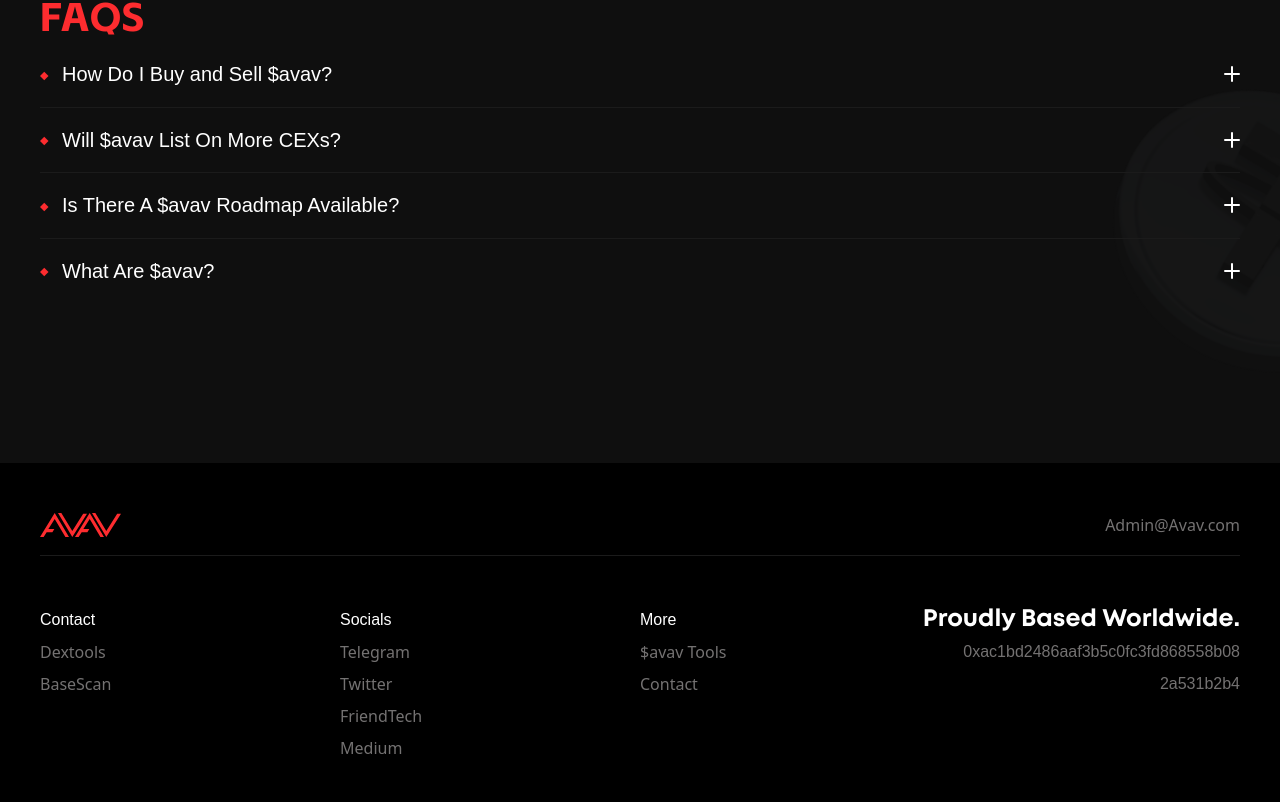
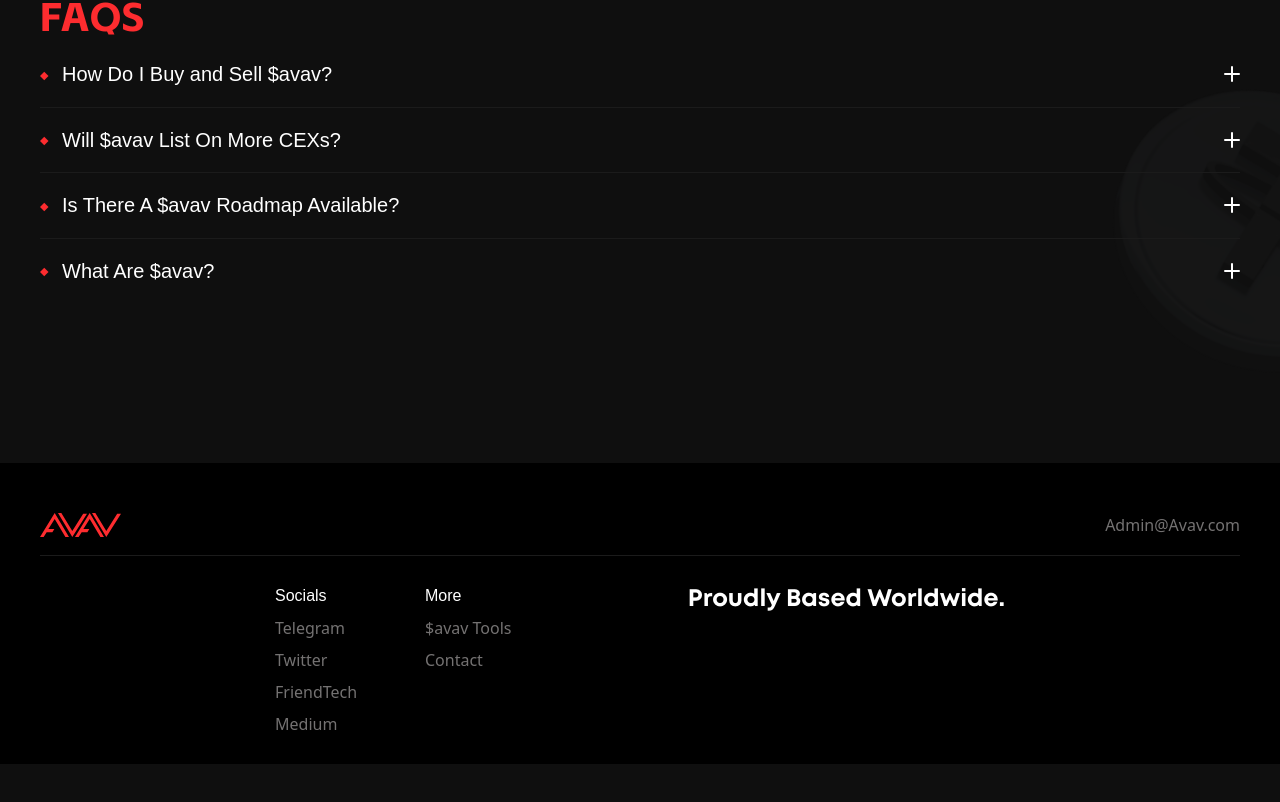
Before and after one commit to vincent-backend/avav-frontend, a Next.js app: page / in a window 1280 px wide. Shown: the part 3878-4680 px from the top of the page. After the commit the page ends 4642 px from the top, so only its background shows below. Built offline with nearby package versions, Linux system fonts and the light colour scheme; a web font is replaced by a local one; what tailwind-bootstrap-grid would draw is missing.

Commit message:
Footer update

```diff
--- a/src/layouts/partials/Footer.js
+++ b/src/layouts/partials/Footer.js
@@ -4,49 +4,41 @@ import Logo from "@/layouts/components/Logo";
 import Link from "next/link";
 
 const Footer = () => {
-  const { email} = config.contact_info;
+  const { email } = config.contact_info;
   return (
     <footer className="bg-black">
       <div className="container">
-
         <div className="flex flex-col md:flex-row justify-start md:justify-between items-start md:items-center pt-8">
           <Logo />
-          <Link href={`mailto:${email}`} className="text-white md:text-dark">{email}</Link>
+          <Link href={`mailto:${email}`} className="text-white md:text-dark">
+            {email}
+          </Link>
         </div>
         <div className="w-full h-[1px] bg-[#1b1b1b]" />
-        <div className="flex flex-col lg:flex-row pb-6 md:py-6">
-          <div className="w-full flex flex-col md:flex-row md:py-6">
-            <div className="animate mt-8 md:mt-0 w-full leading-8">
-              <h6>Contact</h6>
-              <div className="flex flex-col">
-                <a href="https://dextools.io/">Dextools</a>
-                <a href="https://basescan.org/">BaseScan</a>
-              </div>
-            </div>
-            <div className="animate mt-8 md:mt-0 w-full leading-8">
+        <div className="flex flex-col md:flex-row justify-center pb-6 md:py-6 md:gap-20">
+          <div className="flex flex-row justify-center">
+            <div className="mt-8 md:mt-0 min-w-[150px] leading-8">
               <h6>Socials</h6>
               <div className="flex flex-col">
-                <a href="https://telegram.org/">Telegram</a>
-                <a href="https://twitter.com">Twitter</a>
+                <a href="https://t.me/AVAV_official">Telegram</a>
+                <a href="https://x.com/avavcommunity">Twitter</a>
                 <a href="https://www.friend.tech/">FriendTech</a>
                 <a href="https://medium.com/">Medium</a>
               </div>
             </div>
-          </div>
-          <div className="w-full flex flex-col md:flex-row md:py-6 leading-8">
-            <div className="animate mt-8 md:mt-0 w-full">
+
+            <div className="mt-8 md:mt-0 min-w-[150px] leading-8">
               <h6>More</h6>
               <div className="flex flex-col">
                 <a href="">$avav Tools</a>
                 <a href="">Contact</a>
               </div>
             </div>
-            <div className="animate mt-8 md:mt-0 w-full md:min-w-[350px]">
-              <h4 className="font-third text-center lg:text-right">Proudly Based Worldwide.</h4>
-              <div className="flex flex-row text-center lg:text-right justify-center lg:justify-end">
-                <h6 className="md:max-w-[283px] break-all text-text">0xac1bd2486aaf3b5c0fc3fd868558b082a531b2b4</h6>
-              </div>
-            </div>
+          </div>
+          <div className="mt-8 md:mt-0 md:min-w-[350px]">
+            <h4 className="font-third text-center lg:text-right">
+              Proudly Based Worldwide.
+            </h4>
           </div>
         </div>
       </div>
--- a/src/pages/index.js
+++ b/src/pages/index.js
@@ -236,7 +236,7 @@ export default function Home() {
         </section>
         {/* Connect To AVAX */}
         <section className="mt-16 md:mt-20 lg:mt-40">
-          <Link href="#">
+          <Link href="https://avascriptions.com/market/token?tick=avav">
             <div className="flex items-center justify-start w-full aspect-[4.6] md:aspect-[8] bg-contain bg-center bg-no-repeat bg-[url('/images/home/banner_bg.png')] md:bg-[url('/images/home/md/banner_bg.png')]">
               <h3 className="pl-4 md:pl-20 pr-1">Connect To AVAX</h3>
               <Image
```
